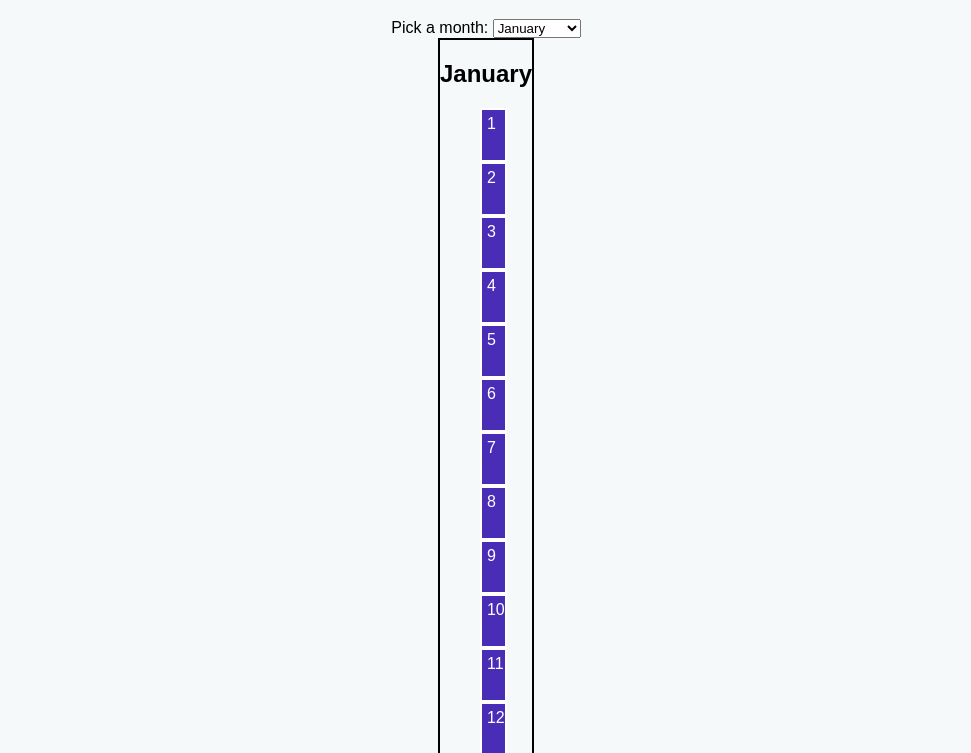
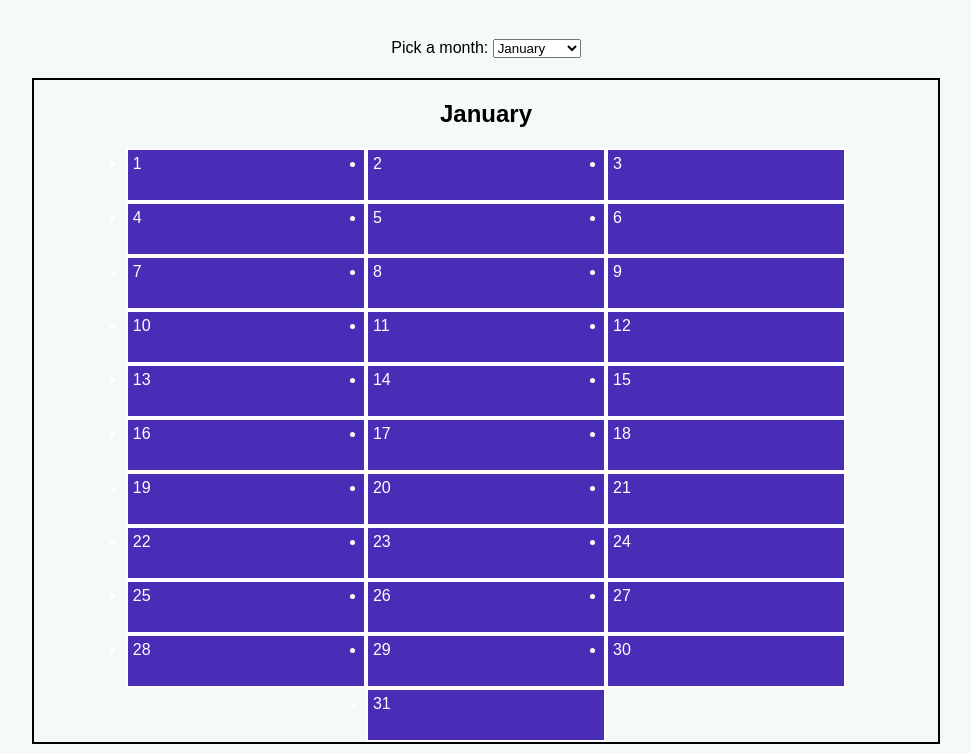
Before and after one commit to ytb664/the-odin-project, a plain HTML site: page foundation/js/fundamentals-2/simple-calendar/index.html in a window 1280 px wide. Shown: the part 71-824 px from the top of the page, without its empty margins (154-1125 px from the left). Drawn offline with Linux system fonts and the light colour scheme.

```diff
--- a/foundation/js/fundamentals-2/simple-calendar/style.css
+++ b/foundation/js/fundamentals-2/simple-calendar/style.css
@@ -11,13 +11,27 @@
     align-items: center;
 }
 
+.select-month {
+    margin: 20px;
+}
+
 .output {
     border: 2px solid black;
+    display: flex;
+    flex-direction: column;
+    align-items: center;
+}
+
+.output ul {
+    display: flex;
+    flex-flow: row wrap;
+    align-items: center;
+    justify-content: center;
+    padding: 0;
+    margin: 0;
 }
 
 .output li {
-    display: flex;
-    flex-flow: row wrap;
     width: 25%;
     border: 2px solid white;
     padding: 5px;
```
